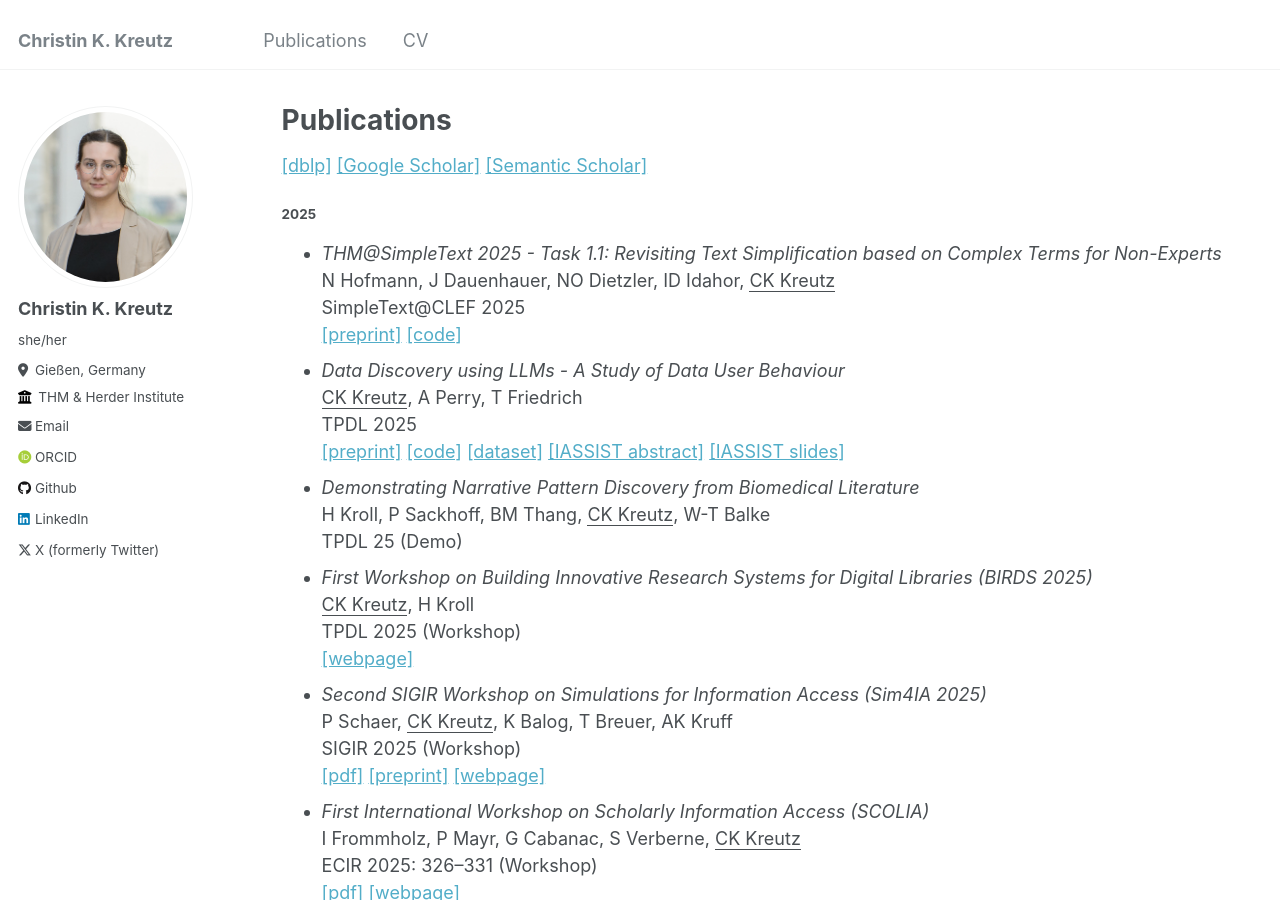
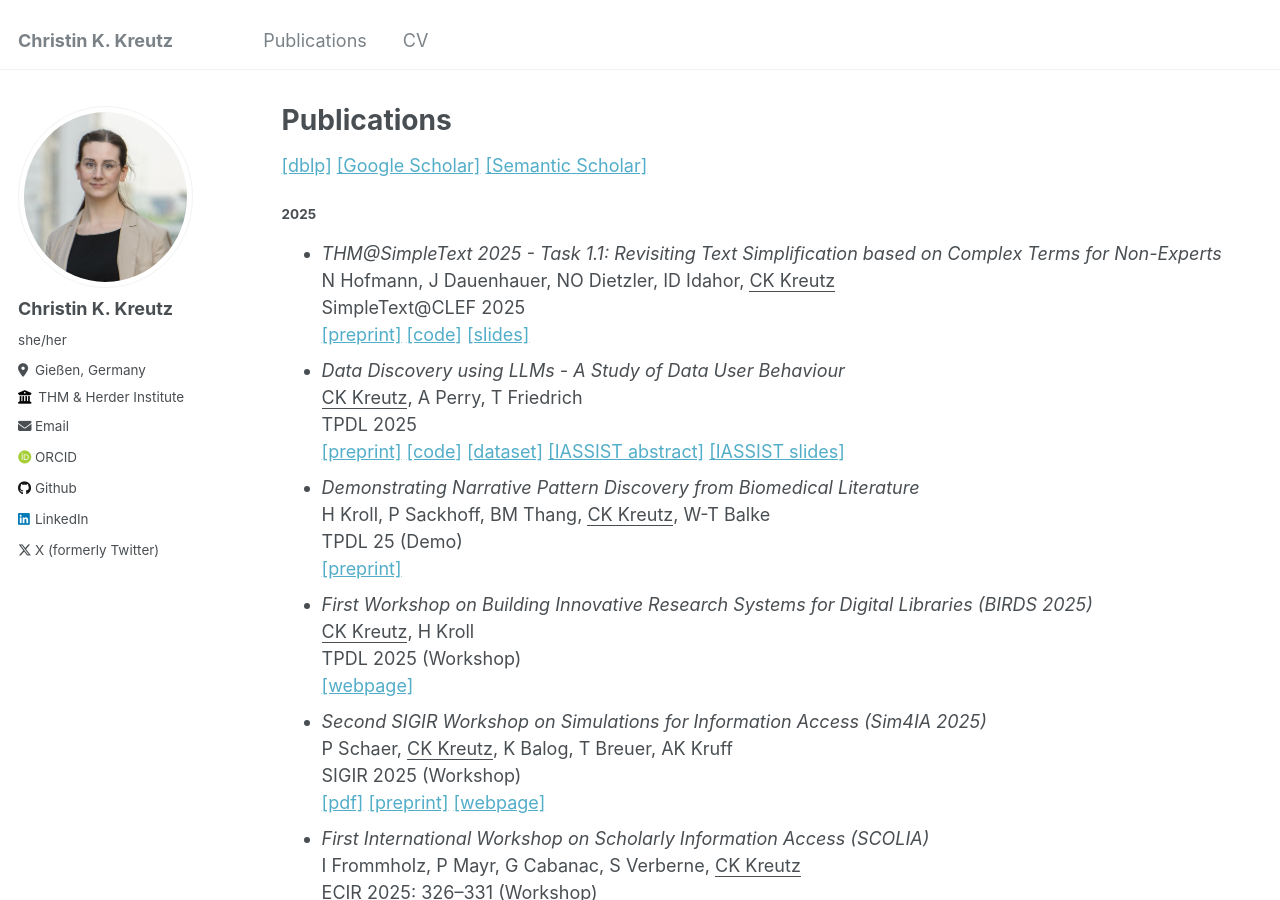
Before and after one commit to kreutzch/kreutzch.github.io, a Jekyll site: the page built from _pages/publications.md, in a window 1280 px wide and 900 px high. Built offline with Jekyll 4.4.1, drawn with Linux system fonts in a browser that asks for light colours; some web fonts are replaced.

Commit message:
Update publications.md

```diff
--- a/_pages/publications.md
+++ b/_pages/publications.md
@@ -13,6 +13,7 @@ N Hofmann, J Dauenhauer, NO Dietzler, ID Idahor, <u>CK Kreutz</u>\\
 SimpleText@CLEF 2025\\
 [[preprint]](https://arxiv.org/abs/2507.04414)
 [[code]](https://github.com/kreutzch/THM-SimpleText-25)
+[[slides]](../files/CLEF2025_Slides.pdf)
 - *Data Discovery using LLMs - A Study of Data User Behaviour*\\
 <u>CK Kreutz</u>, A Perry, T Friedrich\\
 TPDL 2025 \\
@@ -23,7 +24,8 @@ TPDL 2025 \\
 [[IASSIST slides]](https://zenodo.org/records/15687476)
 - *Demonstrating Narrative Pattern Discovery from Biomedical Literature*\\
 H Kroll, P Sackhoff, BM Thang, <u>CK Kreutz</u>, W-T Balke\\
-TPDL 25 (Demo)
+TPDL 25 (Demo)\\
+[[preprint]](https://arxiv.org/abs/2509.09687)
 - *First Workshop on Building Innovative Research Systems for Digital Libraries (BIRDS 2025)*\\
 <u>CK Kreutz</u>, H Kroll\\
 TPDL 2025 (Workshop)\\
```
